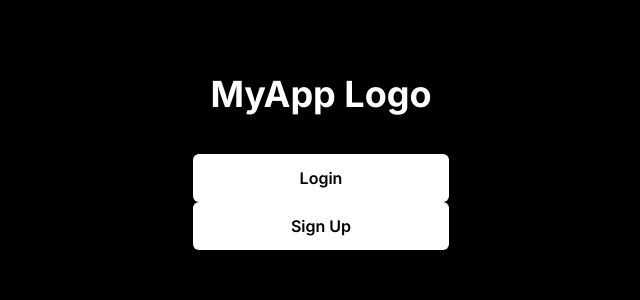
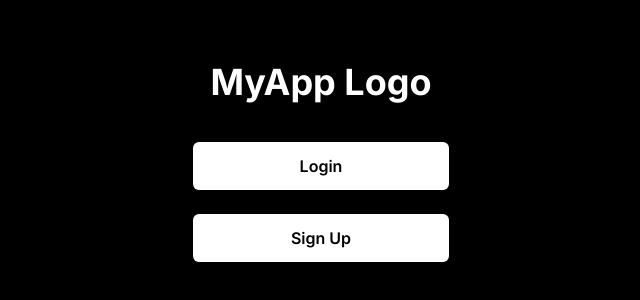
Before and after one commit to Skiddygoat15/Neighbourhood-Walk, a Next.js app in the folder frontend/: page / in a window 1280 px wide. Shown: the part 238-538 px from the top of the page, without its empty margins (319-959 px from the left). Built offline with nearby package versions, Linux system fonts and the light colour scheme.

Commit message:
minor change: delete <a> tag, merge frontend in main

```diff
--- a/frontend/src/app/page.js
+++ b/frontend/src/app/page.js
@@ -17,17 +17,13 @@ export default function Home() {
         {/* Buttons */}
         <div className="space-y-6">
           {/* Login Button */}
-          <Link href="/login">
-            <a className="block w-64 py-3 text-center bg-white text-black rounded-md font-semibold hover:bg-gray-200">
+          <Link href="/login" className="block w-64 py-3 text-center bg-white text-black rounded-md font-semibold hover:bg-gray-200">
               Login
-            </a>
           </Link>
 
           {/* Sign Up Button */}
-          <Link href="/register">
-            <a className="block w-64 py-3 text-center bg-white text-black rounded-md font-semibold hover:bg-gray-200">
+          <Link href="/register" className="block w-64 py-3 text-center bg-white text-black rounded-md font-semibold hover:bg-gray-200">
               Sign Up
-            </a>
           </Link>
         </div>
       </main>
```
